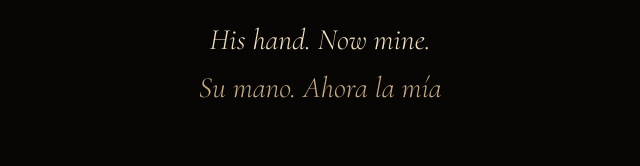
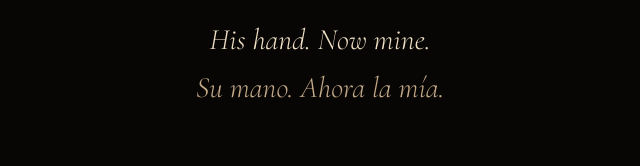
Before and after one commit to VicenteGabrielFlores/Pasador, a plain HTML site: page author.html in a window 1280 px wide. Shown: the part 1837-2003 px from the top of the page, 320-960 px from the left. Drawn offline with nearby package versions, Linux system fonts and the light colour scheme.

Commit message:
Author page: add final period to closing couplet (#44)
The Spanish line now ends with a period, matching the English line.

Co-authored-by: Cursor Agent <cursoragent@cursor.com>
Co-authored-by: VicenteGabrielFlores <VicenteGabrielFlores@users.noreply.github.com>

```diff
--- a/author.html
+++ b/author.html
@@ -235,7 +235,7 @@ footer{
     <p>The work is offered to anyone who wishes to encounter it. Whether it finds a wide readership or remains something discovered by a few, its purpose is unchanged: to preserve something of a life, a family, a way of seeing, and a particular moment in time.</p>
   </div>
   <p class="couplet" lang="en"><em>His hand. Now mine.</em></p>
-  <p class="couplet" lang="es"><em>Su mano. Ahora la mía</em></p>
+  <p class="couplet" lang="es"><em>Su mano. Ahora la mía.</em></p>
   <figure class="signature">
     <img src="/vicente-gabriel-flores-signature.png" alt="Handwritten signature of Vicente Gabriel Flores" width="900" height="506">
   </figure>
```
